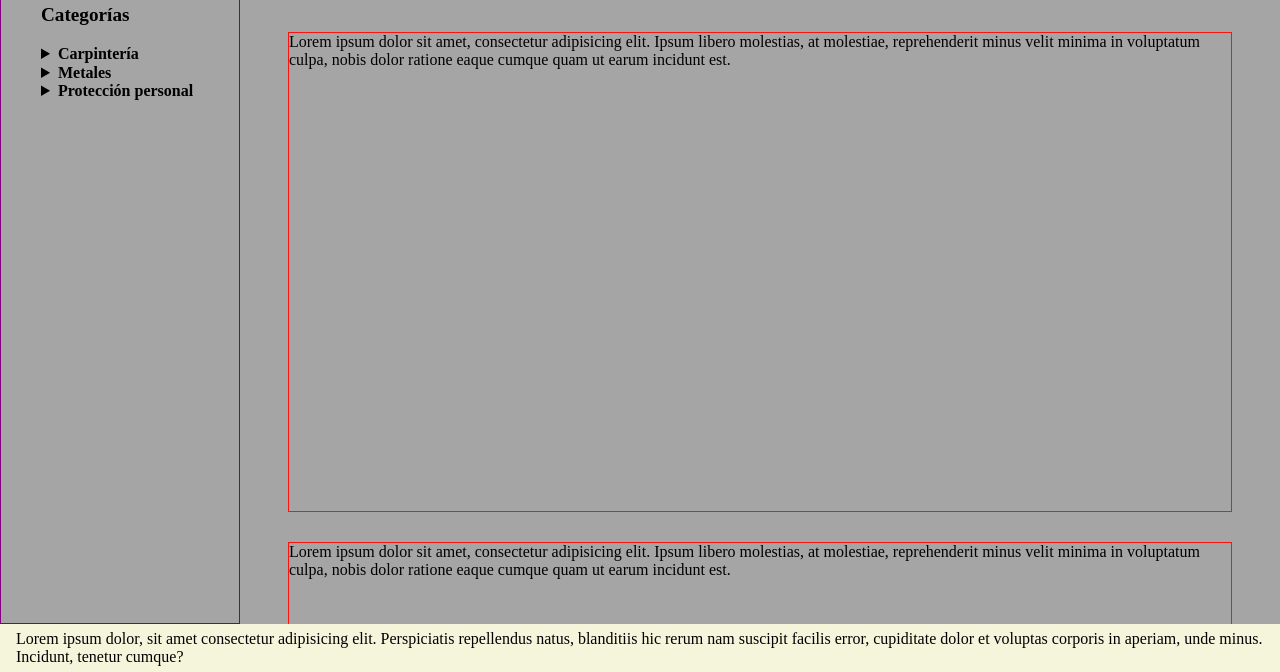
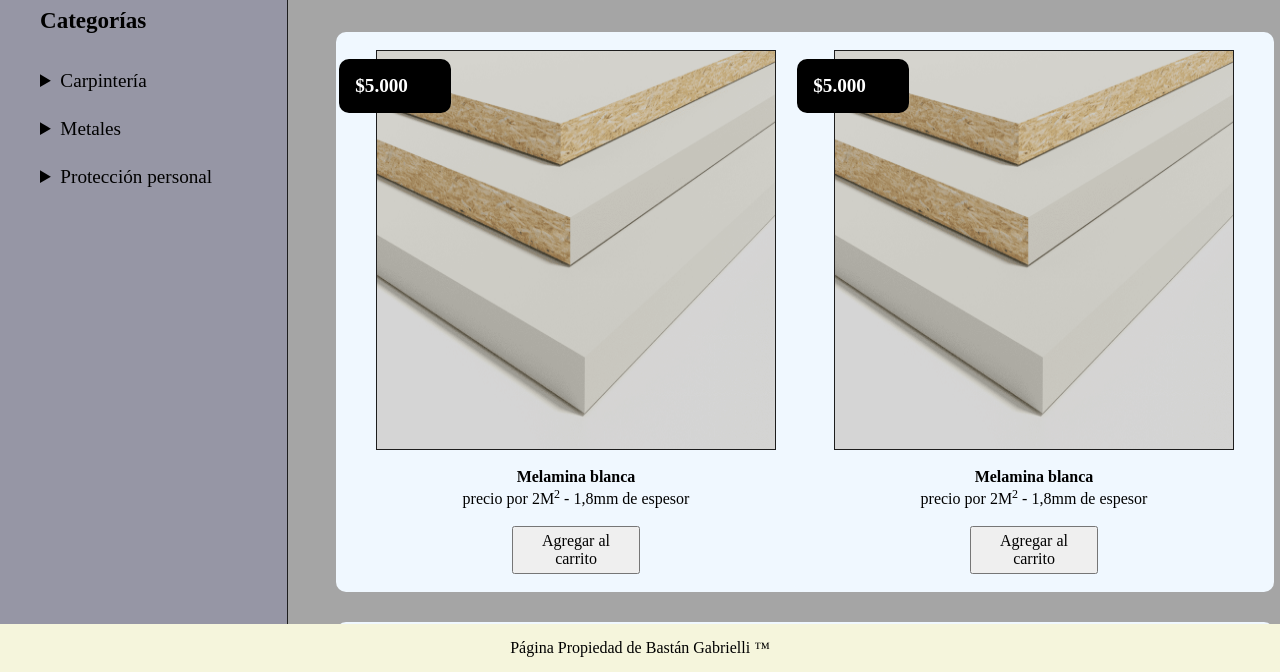
Before and after one commit to bastianGd/Desafio, a plain HTML site: page index.html in a window 1280 px wide. Shown: the part 128-800 px from the top of the page. Drawn offline with Linux system fonts and the light colour scheme.

Commit message:
add: tarjetas de productos en seccion principal

```diff
--- a/assets/css/styles.css
+++ b/assets/css/styles.css
@@ -8,8 +8,8 @@ body {
 
 .grid-template {
   display: grid;
-  grid-template-columns: 15rem auto;
-  grid-template-rows: 7rem 1fr 3rem;
+  grid-template-columns: 18rem auto;
+  grid-template-rows: 7rem calc(100vh - 10rem) 3rem;
   grid-template-areas:
     "header header header header"
     "menu main main main"
@@ -33,53 +33,125 @@ body {
 }
 
 .menu {
+  background-color: #9696a5;
+  border-right: #1d1d1d 1px solid;
   display: grid;
+  font-size: larger;
   grid-area: menu;
-  padding: 1r em 2rem;
-  border: 1px solid purple;
+  justify-content: flex-start;
   margin: 0;
-  overflow-y: auto;
-  max-height: calc(100vh - 10rem);
-}
-
-.menu-list {
-  display: flex;
-  font-weight: 600;
-  flex-direction: column;
 }
 
 .p-categoria {
-  font-weight: 700;
+  font-weight: 900;
   font-size: larger;
 }
 
-.list-item {
-  display: block;
-  margin-left: 1.5rem;
-  text-decoration: none;
-  color: whitesmoke;
+.menu details {
+  line-height: 3rem;
 }
 
-.list-item:hover {
-  color: blue;
+.menu a {
+  display: block;
+  margin-left: 2rem;
+  line-height: 1.8rem;
+  text-decoration: none;
+  color: #082032;
 }
 
+.menu a:hover {
+  color: white;
+  font-size: 1.2rem;
+}
 
 .main {
   display: grid;
   grid-area: main;
-  grid-template-columns: repeat(auto-fill, minmax(30rem, 1fr));
-  gap: 30px 25px;
+  grid-template-columns: repeat(auto-fill, minmax(25rem, 1fr));
+  gap: 30px 20px;
   padding: 3rem 3rem;
   overflow-y: auto;
   max-height: calc(100vh - 10rem);
 }
 
-.item {
-  border: 1px solid rgb(255, 18, 18); /* borrar después */
-  height: 30rem;
-  min-width: 2rem;
-  max-width: 100%;
+.producto-container {
+  align-items: center;
+  background-color: aliceblue;
+  border-radius: 10px;
+  display: flex;
+  flex-flow: column;
+  justify-content: center;
+  position: relative;
+  height: 35rem;
+  max-width: 30rem;
+  width: 30rem;
+  transition: 0.2s;
+}
+
+.producto-container:hover {
+  transition: transform 0.2s;
+  transform: scale(1.01);
+  box-shadow: black 1px 1px 5px;
+  z-index: 2  ;
+}
+
+.div-precio {
+  position: absolute;
+  top: 0.5rem;
+  left: 0.2rem;
+}
+
+.precio {
+  background-color: rgb(0, 0, 0);
+  border-radius: 10px;
+  color: white;
+  padding: 1rem;
+  min-width: 7rem;
+  font-size: larger;
+  font-weight: bolder;
+  height: fit-content;
+  transition: transform 0.2s;
+  transform: rotate(0deg);
+}
+
+.precio:hover {
+  transition: transform 0.2s;
+  transform: scale(1.3);
+}
+
+.producto {
+  border-radius: 5px;
+  display: flex;
+  align-items: center;
+  justify-content: center;
+  margin-top: 1rem;
+  height: 25rem;
+  min-width: 25rem;
+  transition: 0.5s;
+}
+
+.producto img {
+  height: 25rem;
+  width: 25rem;
+  border: #1d1d1d 1px solid;
+}
+
+.descripcion-producto {
+  align-items: center;
+  display: flex;
+  flex-direction: column;
+  margin-top: 1rem;
+}
+
+.p-descripcion {
+  margin: 1px;
+  line-height: 20px;
+}
+
+.add-button {
+  margin: 1rem 0;
+  width: 8rem;
+  height: 3rem;
 }
 
 .footer {
--- a/index.html
+++ b/index.html
@@ -46,33 +46,126 @@
         </menu>
 
         <main class="main">
-            <div class="item">
-                Lorem ipsum dolor sit amet, consectetur adipisicing elit. Ipsum libero molestias, at molestiae,
-                reprehenderit minus velit minima in voluptatum culpa, nobis dolor ratione eaque cumque quam ut earum
-                incidunt est.
+
+            <div class="producto-container">
+                <div class="div-precio">
+                    <p class="precio">$5.000</p>
+                </div>
+                <div class="producto">
+                    <img src="assets/imgs/melamina blanca.png" alt="imagen de malamima blanca">
+                </div>
+                <div class="descripcion-producto">
+                    <p class="p-descripcion">
+                        <b>Melamina blanca</b>
+                    </p>
+                    <p class="p-descripcion valores">
+                        precio por 2M<sup>2</sup> - 1,8mm de espesor
+                    </p>
+                </div>
+                <button class="add-button">
+                    Agregar al carrito
+                </button>
             </div>
-            <div class="item">
-                Lorem ipsum dolor sit amet, consectetur adipisicing elit. Ipsum libero molestias, at molestiae,
-                reprehenderit minus velit minima in voluptatum culpa, nobis dolor ratione eaque cumque quam ut earum
-                incidunt est.
+            <div class="producto-container">
+                <div class="div-precio">
+                    <p class="precio">$5.000</p>
+                </div>
+                <div class="producto">
+                    <img src="assets/imgs/melamina blanca.png" alt="imagen de malamima blanca">
+                </div>
+                <div class="descripcion-producto">
+                    <p class="p-descripcion">
+                        <b>Melamina blanca</b>
+                    </p>
+                    <p class="p-descripcion valores">
+                        precio por 2M<sup>2</sup> - 1,8mm de espesor
+                    </p>
+                </div>
+                <button class="add-button">
+                    Agregar al carrito
+                </button>
             </div>
-            <div class="item">
-                Lorem ipsum dolor sit amet, consectetur adipisicing elit. Ipsum libero molestias, at molestiae,
-                reprehenderit minus velit minima in voluptatum culpa, nobis dolor ratione eaque cumque quam ut earum
-                incidunt est.
+            <div class="producto-container">
+                <div class="div-precio">
+                    <p class="precio">$5.000</p>
+                </div>
+                <div class="producto">
+                    <img src="assets/imgs/melamina blanca.png" alt="imagen de malamima blanca">
+                </div>
+                <div class="descripcion-producto">
+                    <p class="p-descripcion">
+                        <b>Melamina blanca</b>
+                    </p>
+                    <p class="p-descripcion valores">
+                        precio por 2M<sup>2</sup> - 1,8mm de espesor
+                    </p>
+                </div>
+                <button class="add-button">
+                    Agregar al carrito
+                </button>
             </div>
-            <div class="item">
-                Lorem ipsum dolor sit amet, consectetur adipisicing elit. Ipsum libero molestias, at molestiae,
-                reprehenderit minus velit minima in voluptatum culpa, nobis dolor ratione eaque cumque quam ut earum
-                incidunt est.
+            <div class="producto-container">
+                <div class="div-precio">
+                    <p class="precio">$5.000</p>
+                </div>
+                <div class="producto">
+                    <img src="assets/imgs/melamina blanca.png" alt="imagen de malamima blanca">
+                </div>
+                <div class="descripcion-producto">
+                    <p class="p-descripcion">
+                        <b>Melamina blanca</b>
+                    </p>
+                    <p class="p-descripcion valores">
+                        precio por 2M<sup>2</sup> - 1,8mm de espesor
+                    </p>
+                </div>
+                <button class="add-button">
+                    Agregar al carrito
+                </button>
+            </div>
+            <div class="producto-container">
+                <div class="div-precio">
+                    <p class="precio">$5.000</p>
+                </div>
+                <div class="producto">
+                    <img src="assets/imgs/melamina blanca.png" alt="imagen de malamima blanca">
+                </div>
+                <div class="descripcion-producto">
+                    <p class="p-descripcion">
+                        <b>Melamina blanca</b>
+                    </p>
+                    <p class="p-descripcion valores">
+                        precio por 2M<sup>2</sup> - 1,8mm de espesor
+                    </p>
+                </div>
+                <button class="add-button">
+                    Agregar al carrito
+                </button>
+            </div>
+            <div class="producto-container">
+                <div class="div-precio">
+                    <p class="precio">$5.000</p>
+                </div>
+                <div class="producto">
+                    <img src="assets/imgs/melamina blanca.png" alt="imagen de malamima blanca">
+                </div>
+                <div class="descripcion-producto">
+                    <p class="p-descripcion">
+                        <b>Melamina blanca</b>
+                    </p>
+                    <p class="p-descripcion valores">
+                        precio por 2M<sup>2</sup> - 1,8mm de espesor
+                    </p>
+                </div>
+                <button class="add-button">
+                    Agregar al carrito
+                </button>
             </div>
 
         </main>
 
         <footer class="footer">
-            Lorem ipsum dolor, sit amet consectetur adipisicing elit. Perspiciatis repellendus natus, blanditiis hic
-            rerum nam suscipit facilis error, cupiditate dolor et voluptas corporis in aperiam, unde minus. Incidunt,
-            tenetur cumque?
+            Página Propiedad de Bastán Gabrielli &TRADE;
         </footer>
 
     </div>
```
Also changed, not shown: assets/imgs/melamina blanca.png (added).
